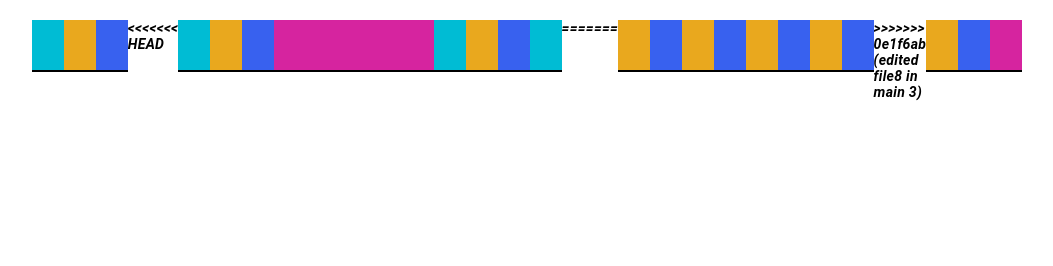
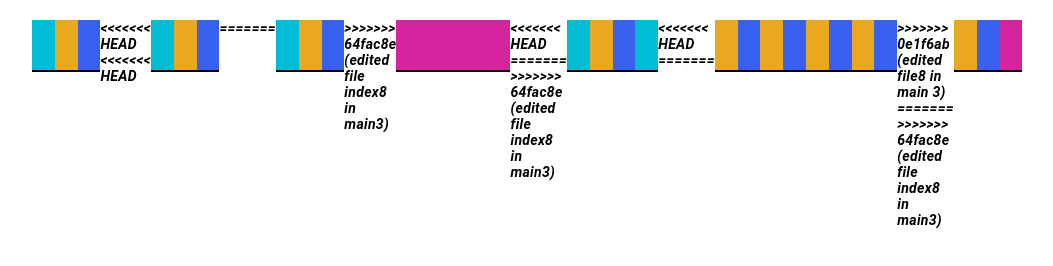
Before and after one commit to pavlodorosh/up2, a plain HTML site: page index8.html in a window 1280 px wide. Shown: the whole page, without its empty margins (113-1166 px from the left). Drawn offline with Linux system fonts and the light colour scheme.

Commit message:
edited file index8 in main3

```diff
--- a/index8.html
+++ b/index8.html
@@ -21,18 +21,31 @@
         <div class="block block_2"></div>
         <div class="block block_3"></div>
 <<<<<<< HEAD
+<<<<<<< HEAD
         <div class="block block_1"></div>
         <div class="block block_2"></div>
         <div class="block block_3"></div>
+=======
+
+        <div class="block block_1"></div>
+        <div class="block block_2"></div>
+        <div class="block block_3"></div>
+
+>>>>>>> 64fac8e (edited file index8 in main3)
         <div class="block block_4 index123"></div>
         <div class="block block_4 index123"></div>
         <div class="block block_4 index123"></div>
         <div class="block block_4 index123"></div>
         <div class="block block_4 index123"></div>
+<<<<<<< HEAD
+=======
+
+>>>>>>> 64fac8e (edited file index8 in main3)
         <div class="block block_1"></div>
         <div class="block block_2"></div>
         <div class="block block_3"></div>
         <div class="block block_1"></div>
+<<<<<<< HEAD
 =======
         <div class="block block_2"></div>
         <div class="block block_3"></div>
@@ -43,6 +56,9 @@
         <div class="block block_2"></div>
         <div class="block block_3"></div>
 >>>>>>> 0e1f6ab (edited file8 in main 3)
+=======
+
+>>>>>>> 64fac8e (edited file index8 in main3)
         <div class="block block_2"></div>
         <div class="block block_3"></div>
         <div class="block block_4 index123"></div>
```
